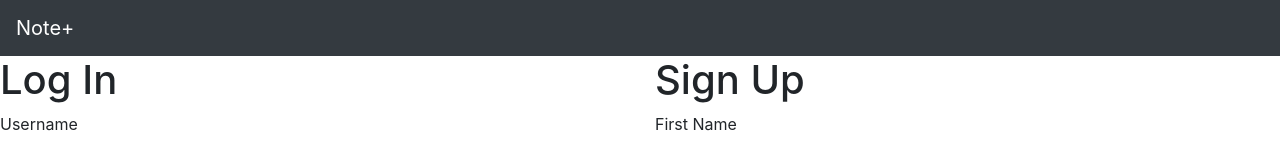
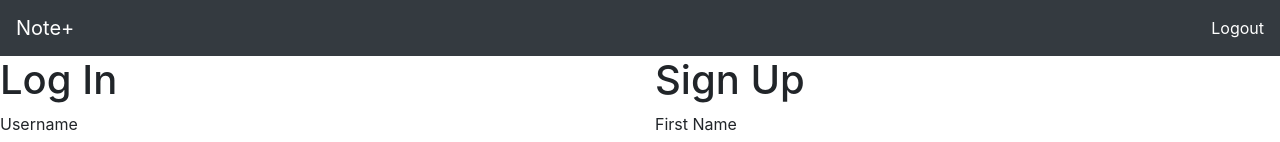
Before and after one commit to jlu97/note-plus, a React (Create React App) app: page / in a window 1280 px wide. Shown: the top 142 px of the page. Built offline with nearby package versions, Linux system fonts and the light colour scheme.

Commit message:
Add log out button

```diff
--- a/src/App.js
+++ b/src/App.js
@@ -6,7 +6,8 @@ import {
   BrowserRouter as Router,
   Switch,
   Route,
-  Redirect
+  Redirect,
+  Link
 } from "react-router-dom";
 import UploadNote from "./Note/UploadNote";
 import Note from "./Note/Note";
@@ -17,11 +18,8 @@ class App extends React.Component {
   constructor() {
     super();
 
-    this.handleLogin = (loginStatus, token) => {
-      this.setState({ isLoggedIn: loginStatus, authToken: token });
-      localStorage.setItem("isLoggedIn", loginStatus);
-      localStorage.setItem("authToken", token);
-    };
+    this.handleLogin = this.handleLogin.bind(this);
+    this.logout = this.logout.bind(this);
 
     this.state = {
       isLoggedIn: localStorage.getItem("isLoggedIn") ? true : false,
@@ -30,12 +28,30 @@ class App extends React.Component {
     };
   }
 
+  handleLogin(loginStatus, token) {
+    this.setState({ isLoggedIn: loginStatus, authToken: token });
+    localStorage.setItem("isLoggedIn", loginStatus);
+    localStorage.setItem("authToken", token);
+  }
+
+  logout() {
+    this.setState({
+      isLoggedIn: false,
+      authToken: null
+    });
+  }
+
   render() {
     return (
       <AuthContext.Provider value={this.state}>
         <Router>
           <Navbar bg="dark" variant="dark">
             <Navbar.Brand href="/">Note+</Navbar.Brand>
+            <Navbar.Text className="ml-auto">
+              <Link to="/" onClick={this.logout}>
+                Logout
+              </Link>
+            </Navbar.Text>
           </Navbar>
 
           {/* A <Switch> looks through its children <Route>s and
```
